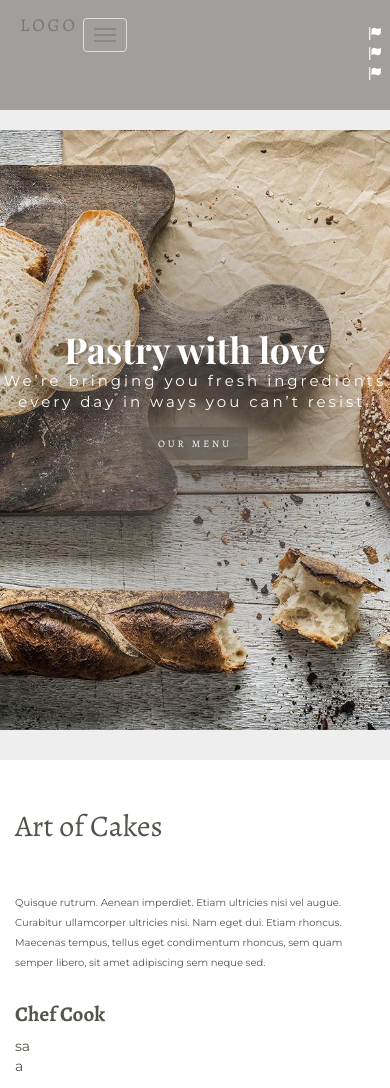
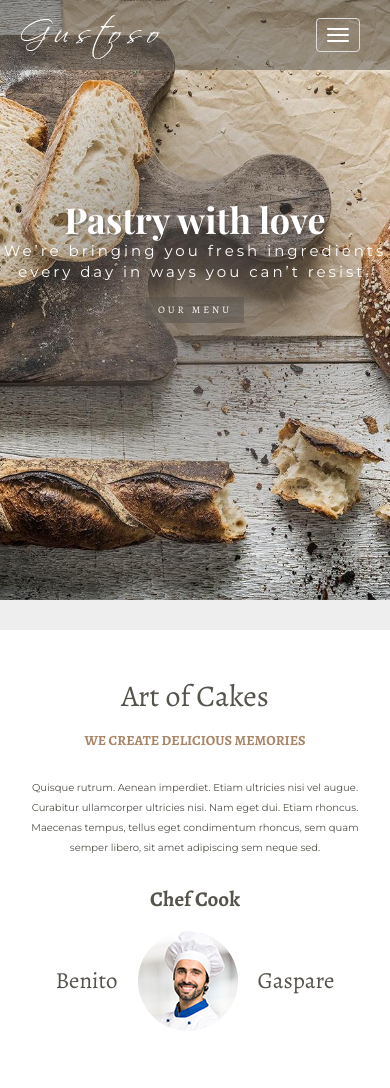
Before and after one commit to raqlo/BakeryDesign, a website: page index.html in a window 390 px wide. Shown: the top 1088 px of the page. Drawn offline with nearby package versions, Linux system fonts and the light colour scheme.

Commit message:
Working with responsive. Done desktop version -A

```diff
--- a/icomoon.css
+++ b/icomoon.css
@@ -1,10 +1,10 @@
 @font-face {
   font-family: 'icomoon';
-  src:  url('fonts/icomoon.eot?fef4to');
-  src:  url('fonts/icomoon.eot?fef4to#iefix') format('embedded-opentype'),
-    url('fonts/icomoon.ttf?fef4to') format('truetype'),
-    url('fonts/icomoon.woff?fef4to') format('woff'),
-    url('fonts/icomoon.svg?fef4to#icomoon') format('svg');
+  src:  url('../fonts/icomoon.eot?fef4to');
+  src:  url('../fonts/icomoon.eot?fef4to#iefix') format('embedded-opentype'),
+    url('../fonts/icomoon.ttf?fef4to') format('truetype'),
+    url('../fonts/icomoon.woff?fef4to') format('woff'),
+    url('../fonts/icomoon.svg?fef4to#icomoon') format('svg');
   font-weight: normal;
   font-style: normal;
 }
--- a/index.html
+++ b/index.html
@@ -5,12 +5,16 @@
 	<title>Gustoso Bakery</title>
 	<!-- Latest compiled and minified CSS -->
 	<!-- Latest compiled and minified CSS -->
+  <meta name="viewport" content="width=device-width, initial-scale=1">
+  <link rel="stylesheet" type="text/css" href="https://cdnjs.cloudflare.com/ajax/libs/normalize/6.0.0/normalize.min.css">
   <link rel="stylesheet" href="https://maxcdn.bootstrapcdn.com/bootstrap/3.3.7/css/bootstrap.min.css" integrity="sha384-BVYiiSIFeK1dGmJRAkycuHAHRg32OmUcww7on3RYdg4Va+PmSTsz/K68vbdEjh4u" crossorigin="anonymous">
   <link rel="stylesheet" type="text/css" href="css/style.css">
+    <link rel="stylesheet" type="text/css" href="css/media-queries.css">
+  <link rel="stylesheet" type="text/css" href="icomoon.css">
 </head>
 <body>
   <header class="menu-header jumbotron">
-    <nav class="navbar navbar-default navbar-static-top menu-header__main-menu" role="navigation">
+    <nav class="navbar navbar-default navbar-fixed-top menu-header__main-menu" role="navigation">
       <div class="container">
         <div class="menu-header-center">
           <!-- it all starts with the navbar-header -->
@@ -20,11 +24,16 @@
               <span class="icon-bar"></span>
               <span class="icon-bar"></span>
               <span class="icon-bar"></span>
+
               </button>
-              <a class="navbar-brand" href="#">Logo</a>
+              <a class="navbar-brand" href="#">
+                <figure>
+                  <img src="images/logo-gustoso.png" alt="logo-gustoso">
+                </figure>
+              </a>
             </div>
             <!-- nav links, and other content for togglin -->
-            <div class="navbar-collapse collapse" id="navbar">
+            <div class="navbar-collapse collapse container" id="navbar">
              <ul class="nav navbar-nav nav-center">
               <li class="active">
                <a href="#">Welcome</a>
@@ -37,10 +46,10 @@
              <li><a href="#">Contact</a></li>
            </ul>
          </div> <!-- end nav-collapse -->
-         <ul class="nav navbar-nav navbar-text navbar-right menu-header__social-media">
-          <li><span class="glyphicon glyphicon-flag"></span></li>
-          <li><span class="glyphicon glyphicon-flag"></span></li>
-          <li><span class="glyphicon glyphicon-flag"></span></li>
+         <ul class="nav navbar-nav navbar-text navbar-right menu-header__social-media visible-md">
+          <li><span class="icon-fb"></span></li>
+          <li><span class="icon-tw"></span></li>
+          <li><span class="icon-ig"></span></li>
         </ul>
       </div>
     </div> <!-- End menu-header-center -->
@@ -49,39 +58,50 @@
     <h1>Pastry with love</h1>
     <p class="lead">We’re bringing you fresh ingredients every day in ways you can’t resist.</p>
     <p>
-      <a class="btn btn-primary btn-lg">Our Menu</a>
+      <a class="btn btn-primary">Our Menu</a>
     </p>
   </div>
 </header>
-<section class="container center-block">
+<section class="section-chef">
+<div class="container-fluid center-block">
   <div class="row">
-    <article class="col-md-4 col-md-offset-2 menu-article">
-      <h2 class="menu-article__title ">Art of Cakes</h2>
-      <h5 class="menu-article__sub-title"></h5>
+      <div class="section-chef__bg  col-md-offset-2 col-md-8">
+    <article class="col-md-6 menu-article  text-center">
+
+      <h2 class="menu-article__title">Art of Cakes</h2>
+      <h5 class="menu-article__sub-title">We create delicious memories</h5>
       <p class="menu-article__text">Quisque rutrum. Aenean imperdiet. Etiam ultricies nisi vel augue. Curabitur ullamcorper ultricies nisi. Nam eget dui. Etiam rhoncus. Maecenas tempus, tellus eget condimentum rhoncus, sem quam semper libero, sit amet adipiscing sem neque sed.</p>
       <h3 class="menu-article__chef">Chef Cook</h3>
+      <div class="menu-article__chef-details"><span>Benito</span><img src="images/chef.png"><span>Gaspare</span></div>
     </article>
-    <aside class="col-md-4 menu-article__pictures">
-      sa
+          <aside class="col-md-6 menu-article__pictures visible-lg">
+      <img src="images/rightcontent.png" />
     </aside>
+      </div>
   </div>
+</div>
 </section>
-<section class="container center-block">
+<section class="section-recipe">
+<div class="container-fluid center-block">
+
   <div class="row">
-    <aside class="col-md-3 col-md-offset-2">a</aside>
-    <article class="col-md-5 menu-article">
+  <div class="section-recipe__bg col-md-offset-2 col-md-8">
+      <aside class="col-md-5 col-md-8 col-sm-4"><img src="images/leftcontent.png"></aside>
+      <article class="col-md-7 col-sm-8 menu-article">
      <h2 class="menu-article__title ">Tasty Pancakes</h2>
      <h5 class="menu-article__sub-title">Season favorite</h5>
      <p class="menu-article__text">Quisque rutrum. Aenean imperdiet. Etiam ultricies nisi vel augue. Curabitur ullamcorper ultricies nisi. Nam eget dui. Etiam rhoncus. Maecenas tempus, tellus eget condimentum rhoncus, sem quam semper libero, sit amet adipiscing sem neque sed.</p>
    </article>
+   </div>
  </div>
+</div>
 </section>
 <div class="bg-breakfast">
   <section class="container">
     <div class="row">
       <div class="col-md-2 col-md-offset-5">
 
-        <article class="menu-article text-center">
+        <article class="menu-article breakfast-article text-center">
           <h1 class="menu-article__title">Breakfast</h1>
           <h5 class="menu-article__sub-title">7am Breakfast? we’re open!</h5>
           <h4 class="menu-article__title-breakfast">Full BreakFast</h4>
@@ -99,6 +119,8 @@
   </section>
   <footer>
     <div class="container">
+  <div class="row">
+
       <div class="navbar navbar-static-bottom">
         <div class="menu-footer-center">
           <ul class="nav navbar-nav">
@@ -107,7 +129,7 @@
             <li><a href="#">Culture</a></li>
           </ul>
           <figure>
-            <img src="images\logo-gustoso.png" />
+            <img class="visible-lg" src="images\logo-gustoso.png" />
           </figure>
           <ul class="nav navbar-nav">
             <li><a href="#">Events</a></li>
@@ -115,6 +137,7 @@
             <li><a href="#">Visit Us</a></li>
           </ul>
         </div>
+      </div>
       </div>
     </div>
   </footer>
```
Also changed, not shown: media-queries.css (added).
